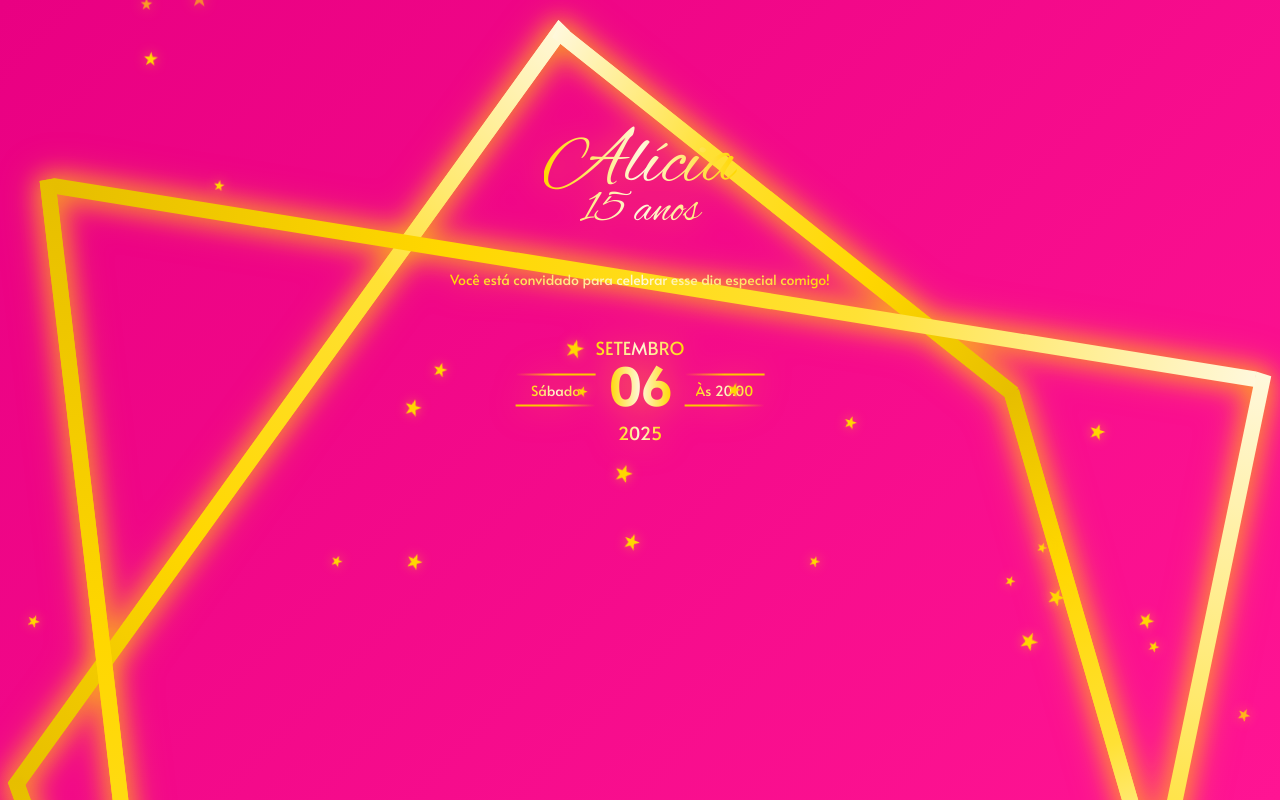
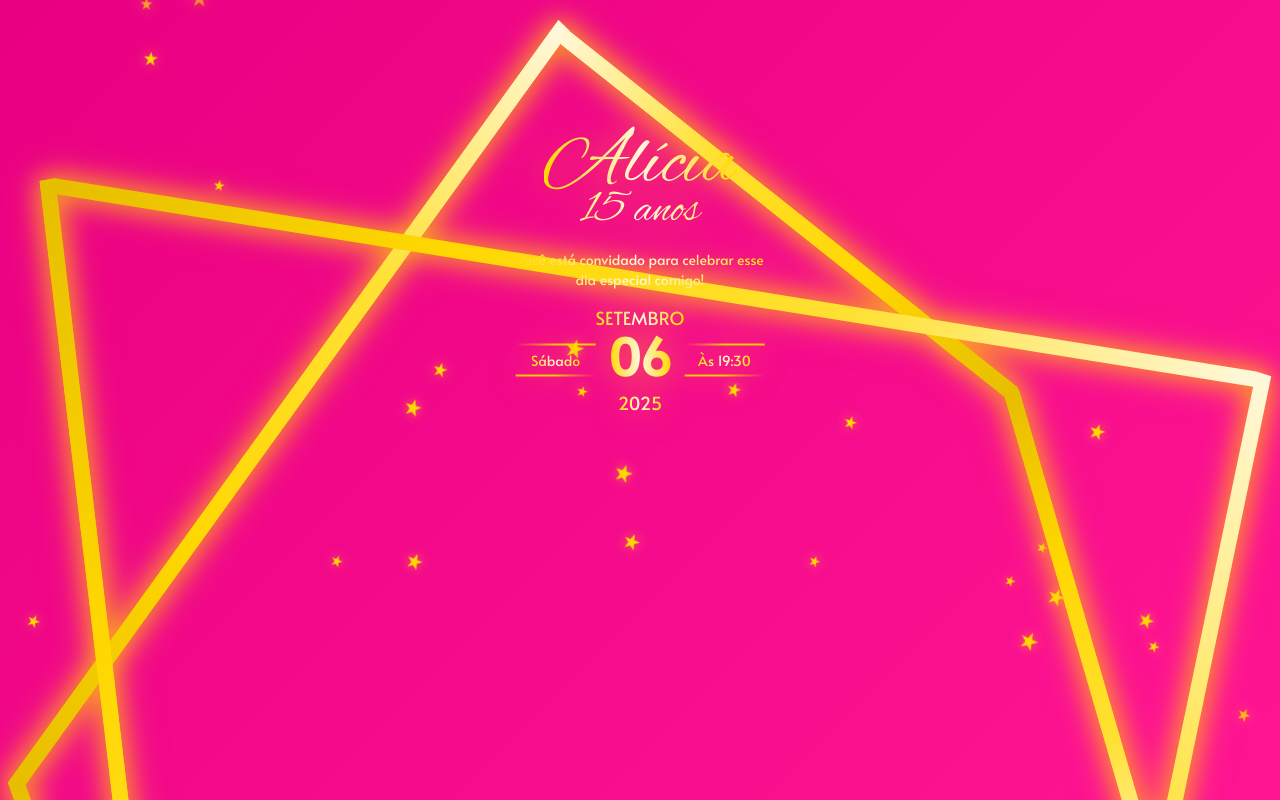
Before and after one commit to guisilva19/invite-birthday, a Next.js app: page / in a window 1280 px wide. Built offline with nearby package versions, Linux system fonts and the light colour scheme.

Commit message:
feat: last adjustments

```diff
--- a/src/app/AbstractGoldSquares.tsx
+++ b/src/app/AbstractGoldSquares.tsx
@@ -2,7 +2,7 @@ import React from "react";
 import Image from "next/image";
 import line from "../assets/line.svg";
 
-export default function AbstractGoldSquares() {
+export default function AbstractGoldSquares({ hasConfirmedAttendance }: { hasConfirmedAttendance: boolean }) {
   return (
     <div
       className="px-2 relative"
@@ -90,8 +90,15 @@ export default function AbstractGoldSquares() {
         Alícia
       </h1>
       <span className="font-alex-brush absolute top-48 left-1/2 -translate-x-1/2 -translate-y-1/2 gold-gradient-old-text">15 anos</span>
-      <span className="font-alata absolute top-[260px] left-1/2 -translate-x-1/2 -translate-y-1/2 gold-gradient-subtitle text-sm">Você está convidado para celebrar esse dia especial comigo!</span>
+      <span className="font-alata absolute top-[250px] left-1/2 -translate-x-1/2 -translate-y-1/2 gold-gradient-subtitle text-sm w-[270px] text-center">Você está convidado para celebrar esse dia especial comigo!</span>
       <DataComponent />
+      {
+        hasConfirmedAttendance && (
+          <div className="absolute top-[435px] left-1/2 -translate-x-1/2 -translate-y-1/2 flex items-center justify-center">
+            <span className="font-alata gold-gradient-subtitle text-center">Rua Amazonas - 316 <br /> Bairro São José</span>
+          </div>
+        )
+      }
     </div>
   );
 }
@@ -99,7 +106,8 @@ export default function AbstractGoldSquares() {
 
 const DataComponent = () => {
   return (
-    <div className="fixed top-[370px] left-1/2 -translate-x-1/2 -translate-y-1/2 flex items-center justify-center">
+    <>
+      <div className="fixed top-[340px] left-1/2 -translate-x-1/2 -translate-y-1/2 flex items-center justify-center">
         <div className="flex flex-col items-center">
           <div className="w-20 h-[2px] bg-gradient-to-r from-transparent via-yellow-400 to-yellow-400 mb-1"></div>
           <span className="font-alata gold-gradient-subtitle text-center">Sábado</span>
@@ -114,9 +122,10 @@ const DataComponent = () => {
 
         <div className="flex flex-col items-center">
           <div className="w-20 h-[2px] bg-gradient-to-r from-transparent via-yellow-400 to-yellow-400 mb-1"></div>
-        <span className="font-alata gold-gradient-subtitle text-center">Às 20:00</span>
+          <span className="font-alata gold-gradient-subtitle text-center">Às 19:30</span>
           <div className="w-20 h-[2px] bg-gradient-to-l from-transparent via-yellow-400 to-yellow-400 mt-1"></div>
         </div>
       </div>
+    </>
   )
 }
--- a/src/app/NameModal.tsx
+++ b/src/app/NameModal.tsx
@@ -39,7 +39,7 @@ export default function NameModal({ isOpen, onClose, onSubmit, isLoading }: Name
         <form onSubmit={handleSubmit} className="space-y-6 relative z-10">
           <div>
             <label htmlFor="name" className="block font-alata text-sm font-medium text-gray-700 mb-3">
-              Nome Completo
+              Nome
             </label>
             <input
               type="text"
--- a/src/app/page.tsx
+++ b/src/app/page.tsx
@@ -165,7 +165,7 @@ export default function Home() {
       <SparkleRain />
       <main className="animate-bg-pulse bg-[#e90082] w-screen h-screen flex flex-col items-center py-5 overflow-hidden fixed gap-4">
         <div className="animate-float-in">
-          <AbstractGoldSquares />
+          <AbstractGoldSquares hasConfirmedAttendance={hasConfirmedAttendance} />
         </div>
 
         {hasConfirmedAttendance ? (
```
Lines whose indentation alone changed are shown as unchanged.
